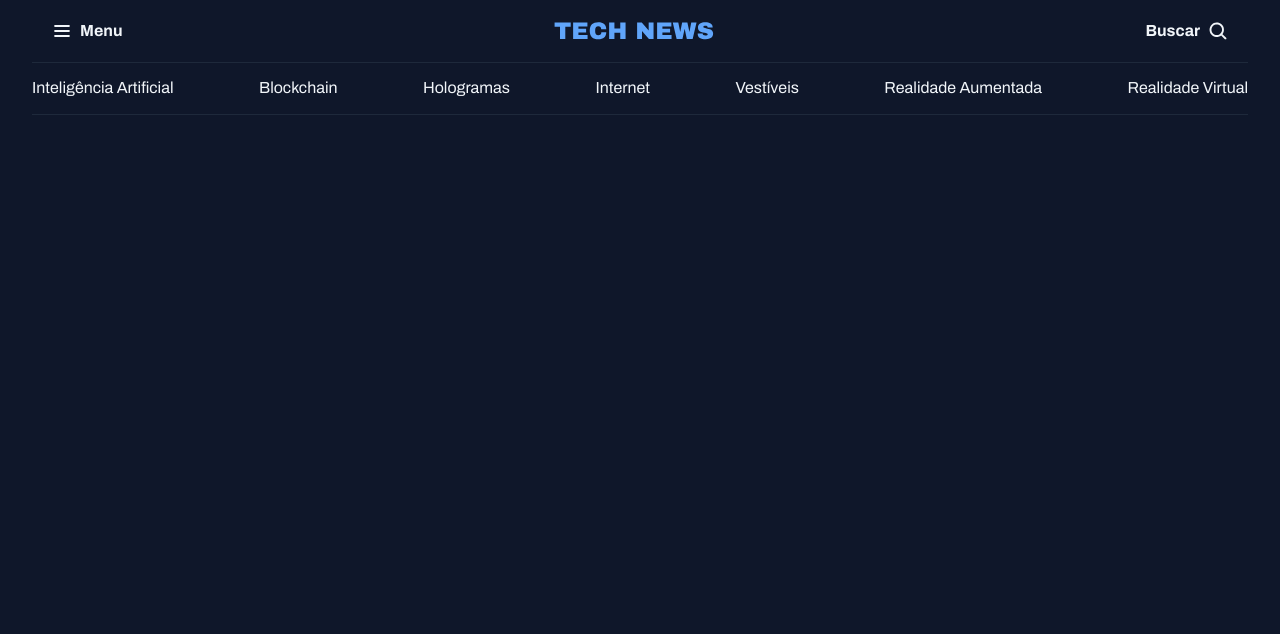
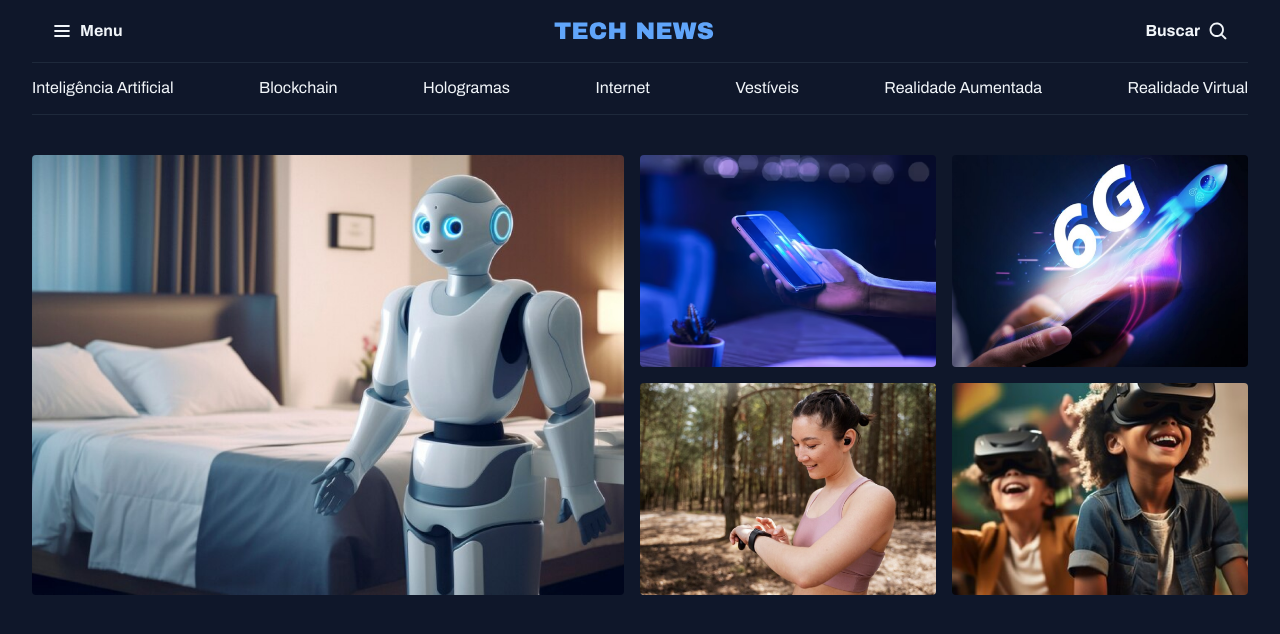
Before and after one commit to PetrusBerani/Portal-de-noticias, a plain HTML site: page index.html in a window 1280 px wide. Drawn offline with Linux system fonts and the light colour scheme.

Commit message:
estruturando a seção destaques

```diff
--- a/Style/globla.css
+++ b/Style/globla.css
@@ -40,17 +40,16 @@ h1, h2, h3 {
   font: inherit;
 }
 
+img {
+  max-width: 100%;
+}
+
 .container{
   max-width: 1280px;
   padding-inline: 32px;
   margin-inline: auto;
 }
 
-/* utilitary-first */
-.grid{
-  display: grid;
+main {
+  margin-top: 40px;
 }
-
-.grid-flow-col {
-  grid-auto-flow: column;
-}
--- a/Style/index.css
+++ b/Style/index.css
@@ -1,2 +1,4 @@
 @import url(globla.css);
 @import url(header.css);
+@import url(utilatary.css);
+@import url(sections.css);
--- /dev/null
+++ b/Style/sections.css
@@ -0,0 +1,7 @@
+#featured{
+  img {
+    height: 100%;
+    object-fit: cover;
+    border-radius: 4px;
+  }
+}
--- /dev/null
+++ b/Style/utilatary.css
@@ -0,0 +1,16 @@
+/* utilitary-first */
+.grid{
+  display: grid;
+}
+
+.grid-flow-col {
+  grid-auto-flow: column;
+}
+
+.grid-cols-2 {
+  grid-template-columns: 1fr 1fr;
+}
+
+.gap-16 {
+  gap: 16px
+}
--- a/index.html
+++ b/index.html
@@ -35,5 +35,24 @@
       <a href="#">Realidade  Virtual</a>
     </nav>
  </header>
+
+ <main class="grid container">
+  <section id="featured" class="grid grid-flow-col gap-16">
+    <div>
+      <img src="Assets/images/Image 01.png" alt="">
+    </div>
+
+    <div class="grid grid-cols-2 gap-16">
+      <div><img src="Assets/images/Image 02.png"alt=""></div>
+
+      <div><img src="Assets/images/Image 03.png"alt=""></div>
+
+      <div><img src="Assets/images/Image 04.png"alt=""></div>
+
+      <div><img src="Assets/images/Image 05.png"alt=""></div>
+    </div>
+  </section>
+
+ </main>
 </body>
 </html>
```
